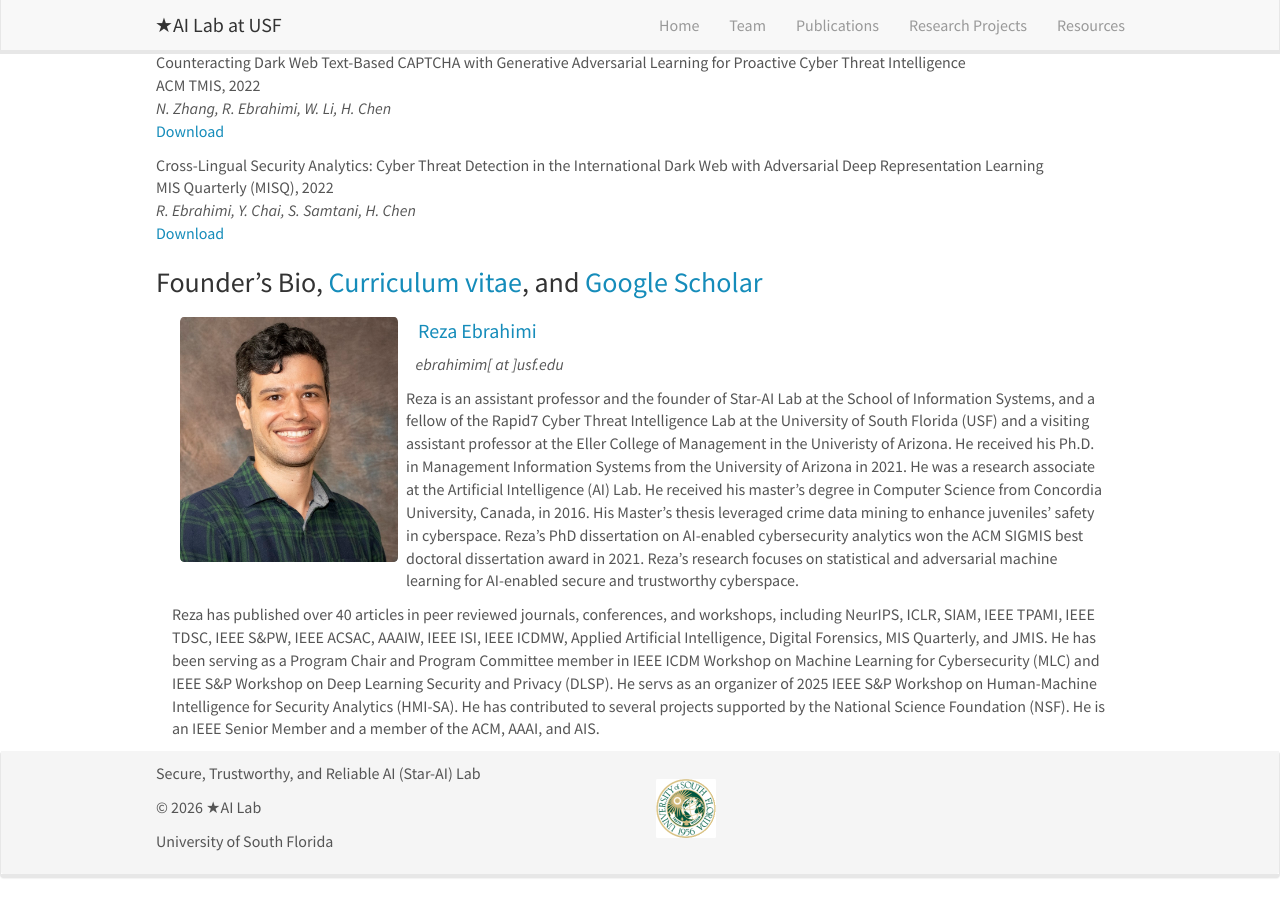
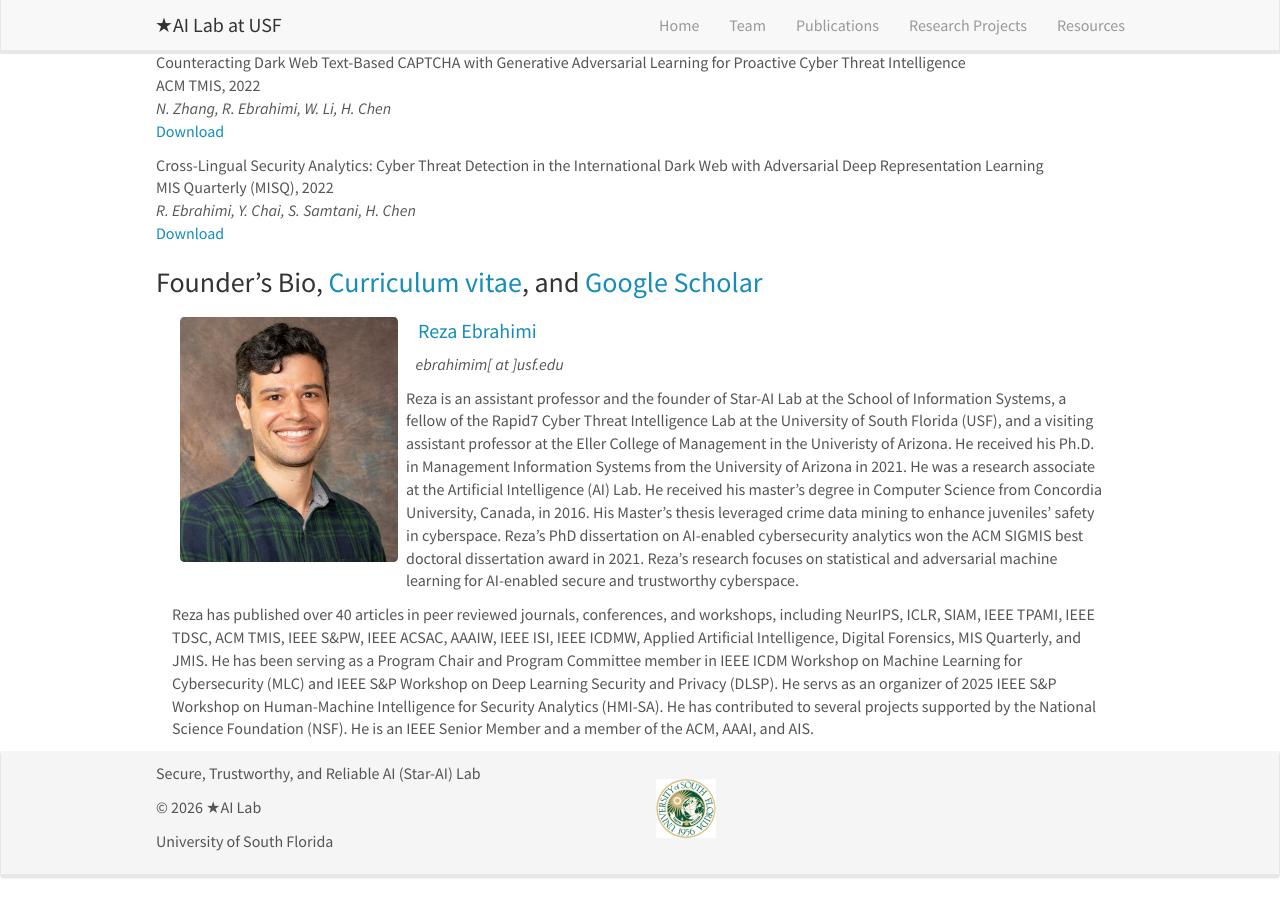
Before and after one commit to star-ailab/star-ailab.github.io, a Jekyll site: the page built from _pages/home.md, in a window 1280 px wide and 900 px high, scrolled down 2109 px. Built offline with Jekyll 4.4.1, drawn with Linux system fonts in a browser that asks for light colours; nearby versions of some CDN libraries.

Commit message:
Update home.md

```diff
--- a/_pages/home.md
+++ b/_pages/home.md
@@ -67,7 +67,7 @@ permalink: /
   <h4>&nbsp;&nbsp; <a href="https://scholar.google.com/citations?user=4DmURbEAAAAJ&hl=en"> Reza Ebrahimi </a></h4>
   <i>&nbsp;&nbsp; ebrahimim[ at ]usf.edu</i>
   <!--<p>&nbsp;&nbsp; Reza is an assistant professor and the director of Star-AI Lab at School of Information Systems and <br>&nbsp;&nbsp; Management (SISM) at the University of South Florida. He received his Ph.D. in Information Systems from <br>&nbsp;&nbsp; the University of Arizona, where he was a research assistant at the Artifical Intelligence (AI) Lab conducted <br>&nbsp;&nbsp; by Regents’ Professor Hsinchun Chen. In 2016, He received his Master's in Computer Science from <br>&nbsp;&nbsp; Concordia University in Montreal, Canada. His Ph.D. Thesis targets two interconnected research areas: <br>&nbsp;&nbsp; Security of AI and AI for Security. His Master's thesis leveraged crime data mining to enhance juveniles' <br>&nbsp;&nbsp; safety in the cyberspace.</p>-->
-  <p>Reza is an assistant professor and the founder of Star-AI Lab at the School of Information Systems, and a fellow of the Rapid7 Cyber Threat Intelligence Lab at the University of South Florida (USF) and a visiting assistant professor at the Eller College of Management in the Univeristy of Arizona. He received his Ph.D. in Management Information Systems from the University of Arizona in 2021. He was a research associate at the Artificial Intelligence (AI) Lab. He received his master’s degree in Computer Science from Concordia University, Canada, in 2016. His Master’s thesis leveraged crime data mining to enhance juveniles’ safety in cyberspace. Reza’s PhD dissertation on AI-enabled cybersecurity analytics won the ACM SIGMIS best doctoral dissertation award in 2021. Reza’s research focuses on statistical and adversarial machine learning for AI-enabled secure and trustworthy cyberspace.</p>
-  <p>Reza has published over 40 articles in peer reviewed journals, conferences, and workshops, including NeurIPS, ICLR, SIAM, IEEE TPAMI, IEEE TDSC, IEEE S&PW, IEEE ACSAC, AAAIW, IEEE ISI, IEEE ICDMW, Applied Artificial Intelligence, Digital Forensics, MIS Quarterly, and JMIS. He has been serving as a Program Chair and Program Committee member in IEEE ICDM Workshop on Machine Learning for Cybersecurity (MLC) and IEEE S&P Workshop on Deep Learning Security and Privacy (DLSP). He servs as an organizer of 2025 IEEE S&P Workshop on Human-Machine Intelligence for Security Analytics (HMI-SA). He has contributed to several projects supported by the National Science Foundation (NSF). He is an IEEE Senior Member and a member of the ACM, AAAI, and AIS.</p>
+  <p>Reza is an assistant professor and the founder of Star-AI Lab at the School of Information Systems, a fellow of the Rapid7 Cyber Threat Intelligence Lab at the University of South Florida (USF), and a visiting assistant professor at the Eller College of Management in the Univeristy of Arizona. He received his Ph.D. in Management Information Systems from the University of Arizona in 2021. He was a research associate at the Artificial Intelligence (AI) Lab. He received his master’s degree in Computer Science from Concordia University, Canada, in 2016. His Master’s thesis leveraged crime data mining to enhance juveniles’ safety in cyberspace. Reza’s PhD dissertation on AI-enabled cybersecurity analytics won the ACM SIGMIS best doctoral dissertation award in 2021. Reza’s research focuses on statistical and adversarial machine learning for AI-enabled secure and trustworthy cyberspace.</p>
+  <p>Reza has published over 40 articles in peer reviewed journals, conferences, and workshops, including NeurIPS, ICLR, SIAM, IEEE TPAMI, IEEE TDSC, ACM TMIS, IEEE S&PW, IEEE ACSAC, AAAIW, IEEE ISI, IEEE ICDMW, Applied Artificial Intelligence, Digital Forensics, MIS Quarterly, and JMIS. He has been serving as a Program Chair and Program Committee member in IEEE ICDM Workshop on Machine Learning for Cybersecurity (MLC) and IEEE S&P Workshop on Deep Learning Security and Privacy (DLSP). He servs as an organizer of 2025 IEEE S&P Workshop on Human-Machine Intelligence for Security Analytics (HMI-SA). He has contributed to several projects supported by the National Science Foundation (NSF). He is an IEEE Senior Member and a member of the ACM, AAAI, and AIS.</p>
 
 </div>
```
